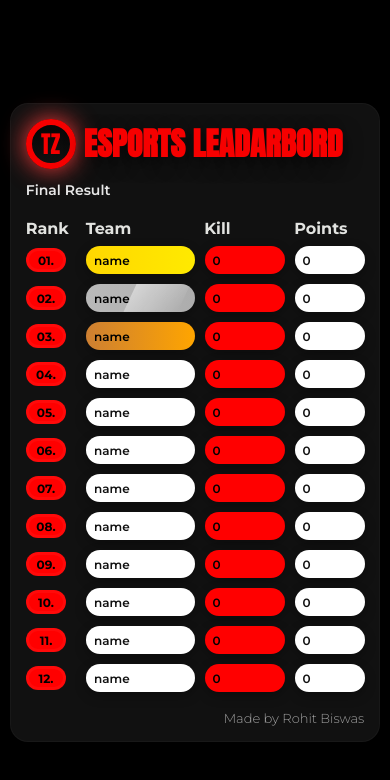
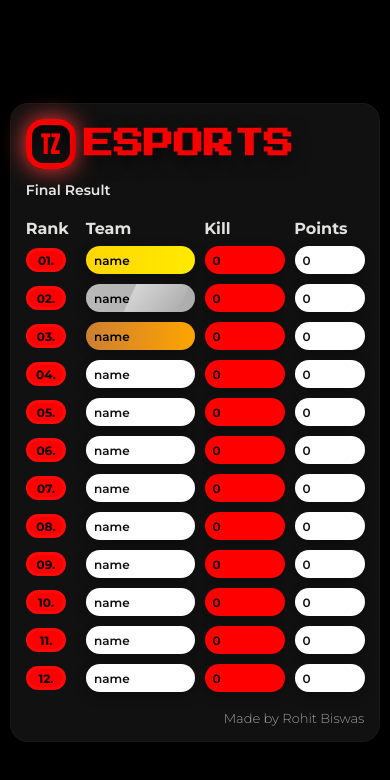
Before and after one commit to rohit08050101/leaderboard, a plain HTML site: page index.html in a window 390 px wide. Drawn offline with Linux system fonts and the light colour scheme.

Commit message:
Update index.html

```diff
--- a/index.html
+++ b/index.html
@@ -4,7 +4,7 @@
 <meta charset="utf-8">
 <meta name="viewport" content="width=device-width, initial-scale=1.0">
 <title>TZ Esport Leaderboard</title>
-<link href="https://fonts.googleapis.com/css2?family=Anton&family=Montserrat:wght@300;600;700&display=swap" rel="stylesheet">
+<link href="https://fonts.googleapis.com/css2?family=Press+Start+2P&family=Anton&family=Montserrat:wght@300;600;700&display=swap" rel="stylesheet">
 <style>
 :root{
   --yellow:#f60000;
@@ -45,7 +45,7 @@ header{
   display:flex;
   justify-content:center;
   align-items:center;
-  border-radius:50%;
+  border-radius:35%;
   background:linear-gradient(180deg,var(--black),#111);
   border:6px solid var(--yellow);
   font-family:Anton,sans-serif;
@@ -54,12 +54,13 @@ header{
   animation: badgeGlow 2s infinite alternate;
 }
 @keyframes badgeGlow{
-  0%{box-shadow:0 0 10px #ff3c3c;}
+  0%{box-shadow:0 0 10px #f70505;}
   50%{box-shadow:0 0 25px #ff3c3c;}
   100%{box-shadow:0 0 10px #ff3c3c;}
 }
+/* H1 font updated to Press Start 2P */
 h1{
-  font-family:Anton,sans-serif;
+  font-family: 'Press Start 2P', cursive;
   font-size:52px;
   color:var(--yellow);
   text-shadow:0 6px 18px rgba(0,0,0,0.6);
@@ -95,9 +96,9 @@ h1{
   display:flex;
   justify-content:center;
   align-items:center;
-  background:var(--red); /* লাল box */
+  background:var(--red);
   border:3px solid rgba(255,255,255,0.04);
-  color:#000000; /* font কালো */
+  color:#000000;
   font-weight:800;
 }
 .pill{
@@ -114,10 +115,9 @@ h1{
   overflow:hidden;
 }
 .pill.kill{
-  background:var(--red); /* Kill box লাল */
-  color:#000000; /* font কালো */
+  background:var(--red);
+  color:#000000;
 }
-
 /* Electric animation for top 3 */
 .pill.top1::after,
 .pill.top2::after,
@@ -157,16 +157,16 @@ footer{
 
 @media (max-width:820px){
   .wrap{padding:15px;}
-  h1{font-size:42px;}
+  h1{font-size:33px;}
   .table, .row{grid-template-columns:60px 1fr 120px 90px;}
-  .badge{width:60px;height:60px;font-size:28px;}
+  .badge{width:50px;height:50px;font-size:35px;}
   .rank{width:48px;height:28px;font-size:14px;}
   .pill{height:32px;padding:0 10px;font-size:14px;}
   .sub{font-size:16px;margin-top:16px;margin-bottom:16px;}
 }
 
 @media (max-width:480px){
-  h1{font-size:32px;}
+  h1{font-size:30px;}
   .table, .row{grid-template-columns:50px 1fr 80px 70px;}
   .badge{width:50px;height:50px;font-size:24px;}
   .rank{width:40px;height:24px;font-size:12px;}
@@ -179,7 +179,7 @@ footer{
 <div class="wrap">
   <header>
     <div class="badge">TZ</div>
-    <h1>ESPORTS LEADARBORD</h1>
+    <h1>      ESPORTS      </h1>
   </header>
   <div class="sub">Final Result</div>
   <div class="table">
```
